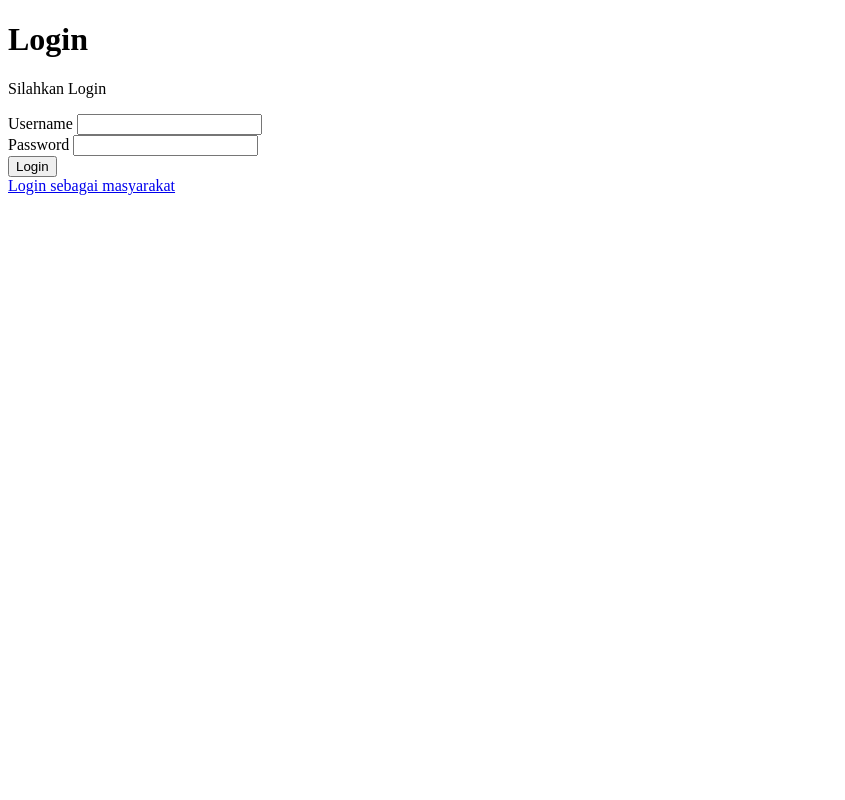
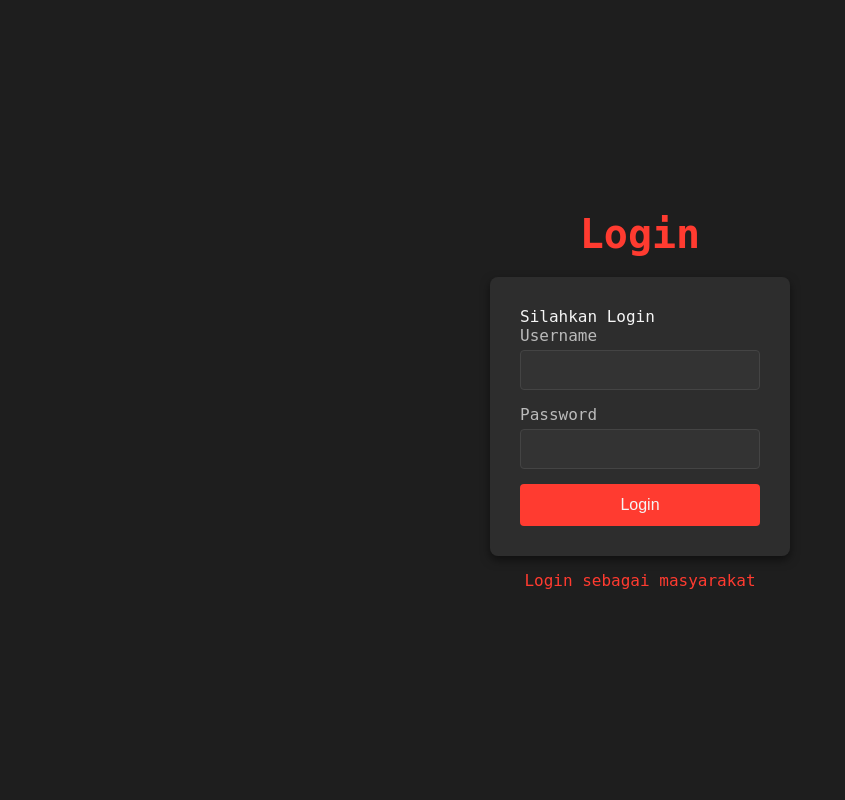
Before and after one commit to pplg-airlangga-samarinda-22/pm-autentifikasi-ExtraNuklor, a PHP site: page /admin/login.php in a window 1280 px wide. Shown: the whole page, without its empty margins (0-845 px from the left). Run offline with PHP 8.4, Linux system fonts and the light colour scheme.

Commit message:
fix admin login

```diff
--- a/admin/login.php
+++ b/admin/login.php
@@ -19,9 +19,121 @@ if ($_SERVER['REQUEST_METHOD'] == 'POST') {
 
 <!DOCTYPE html>
 <html lang="en">
+
 <head>
     <title>Login</title>
+    <style>
+        /* Basic reset */
+        * {
+            margin: 0;
+            padding: 0;
+            box-sizing: border-box;
+        }
+
+        /* Body styling */
+        body {
+            font-family: 'JetBrains Mono', monospace;
+            background-color: #1e1e1e;
+            /* Dark background */
+            color: #f5f5f5;
+            /* Light text */
+            display: flex;
+            justify-content: center;
+            align-items: center;
+            height: 100vh;
+            display: flex;
+            flex-direction: column;
+        }
+
+        /* Heading style */
+        h1 {
+            color: #ff3b30;
+            /* JetBrains Red */
+            font-size: 2.5rem;
+            margin-bottom: 20px;
+        }
+
+        /* Form container */
+        .form-login {
+            background-color: #2d2d2d;
+            /* Slightly lighter than background */
+            padding: 30px;
+            border-radius: 8px;
+            box-shadow: 0px 4px 10px rgba(0, 0, 0, 0.5);
+            width: 300px;
+        }
+
+        /* Form item styling */
+        .form-item {
+            margin-bottom: 15px;
+        }
+
+        /* Label styling */
+        label {
+            display: block;
+            color: #bbb;
+            /* Light grey label */
+            font-size: 1rem;
+            margin-bottom: 5px;
+        }
+
+        /* Input field styling */
+        input[type="text"],
+        input[type="password"] {
+            width: 100%;
+            padding: 10px;
+            background-color: #333;
+            /* Dark input background */
+            border: 1px solid #444;
+            border-radius: 4px;
+            color: #f5f5f5;
+            /* Light text inside inputs */
+            font-size: 1rem;
+        }
+
+        input[type="text"]:focus,
+        input[type="password"]:focus {
+            outline: none;
+            border-color: #ff3b30;
+            /* Red border on focus */
+        }
+
+        /* Button styling */
+        button {
+            width: 100%;
+            padding: 12px;
+            background-color: #ff3b30;
+            /* JetBrains Red */
+            color: #f5f5f5;
+            border: none;
+            border-radius: 4px;
+            font-size: 1rem;
+            cursor: pointer;
+            transition: background-color 0.3s ease;
+        }
+
+        button:hover {
+            background-color: #e01b22;
+            /* Darker red on hover */
+        }
+
+        /* Link styling */
+        a {
+            display: block;
+            text-align: center;
+            color: #ff3b30;
+            margin-top: 15px;
+            text-decoration: none;
+            font-size: 1rem;
+        }
+
+        a:hover {
+            color: #e01b22;
+            /* Darker red on hover */
+        }
+    </style>
 </head>
+
 <body>
     <h1>Login</h1>
     <form action="" class="form-login" method="post">
@@ -38,4 +150,5 @@ if ($_SERVER['REQUEST_METHOD'] == 'POST') {
     </form>
     <a href="../login.php">Login sebagai masyarakat </a>
 </body>
+
 </html>
```
